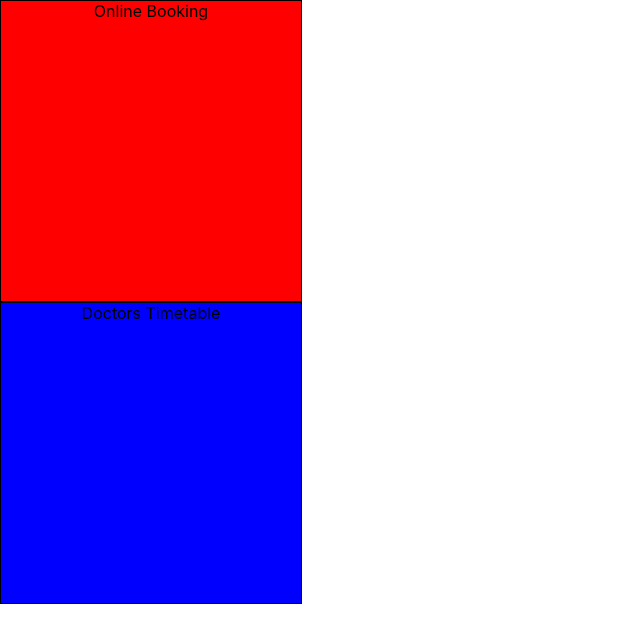
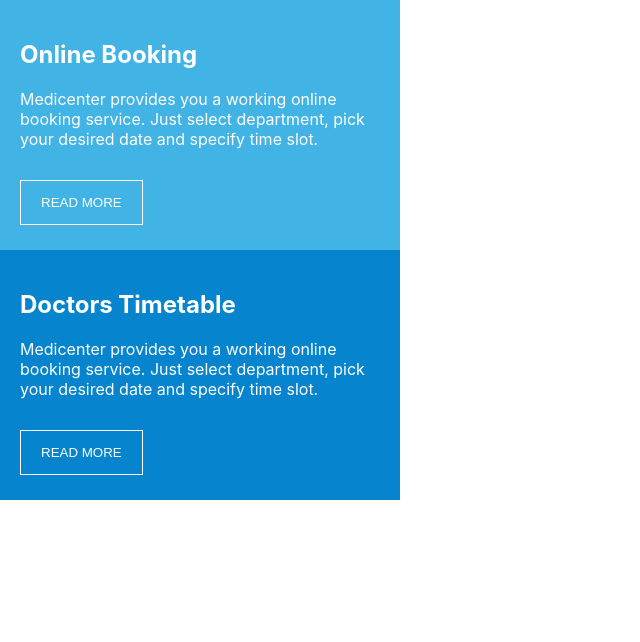
Before and after one commit to aarongraham518/webrns, a React (Create React App) app: page / in a window 1280 px wide. Shown: the top 642 px of the page, without its empty margins (0-640 px from the left). Built offline with nearby package versions, Linux system fonts and the light colour scheme.

Commit message:
updated BannerCard component along with styles

```diff
--- a/src/App.tsx
+++ b/src/App.tsx
@@ -1,11 +1,23 @@
-import './App.css';
+// import './App.css';
 import { BannerCard } from './components/BannerCard/BannerCard';
 
 function App() {
   return (
+    // ${styles.bannerWrapper}
+    // styles[`${props.backgroundColor}`]
     <div className="App">
-      <BannerCard heading={"Online Booking"} backgroundColor={'red'}/>
-      <BannerCard heading={"Doctors Timetable"} backgroundColor={'blue'}/>
+      <BannerCard
+        heading={"Online Booking"}
+        backgroundColor={'lightBlue'}
+        paragraph={'Medicenter provides you a working online booking service. Just select department, pick your desired date and specify time slot.'}
+        buttonText={'READ MORE'}
+       />
+      <BannerCard
+        heading={"Doctors Timetable"}
+        backgroundColor={'midBlue'}
+        paragraph={'Medicenter provides you a working online booking service. Just select department, pick your desired date and specify time slot.'}
+        buttonText={'READ MORE'}
+      />
     </div>
   );
 }
--- a/src/components/BannerCard/BannerCard.module.css
+++ b/src/components/BannerCard/BannerCard.module.css
@@ -1,13 +1,42 @@
-.red{
-    width: 300px;
-    height: 300px;
-    border: 1px solid black;
-    background-color: red;
+.bannerWrapper{
+    padding: 20px;
+
 }
 
-.blue{
+.headingSpec{
+    color: #fff;
+}
+
+.paragraphSpec{
+    color: #fff;
+}
+
+.buttonSpec{
+    background-color: transparent;
+    border: 1px solid white;
+    padding: 14px 20px;
+    margin: 15px 0 0 0;
+    color: white;
+    font-family: Arial, Helvetica, sans-serif;
+}
+.lightBlue{
+    max-width: 400px;
+    min-width: 300px;
+    width: 100%;
+    height: 250px;
+    background-color: #42b3e5;
+}
+
+.midBlue{
+    max-width: 400px;
+    min-width: 300px;
+    width: 100%;
+     height: 250px;
+    background-color: #0684ce;
+}
+
+.darkBlue{
     width: 300px;
-    height: 300px;
-    border: 1px solid black;
-    background-color: blue;
+    height: 250px;
+    background-color: #3156a3;
 }
--- a/src/components/BannerCard/BannerCard.tsx
+++ b/src/components/BannerCard/BannerCard.tsx
@@ -2,7 +2,7 @@ import styles from '../BannerCard/BannerCard.module.css';
 
 type BannerCardProps = {
     heading: string,
-    paragraph?: string,
+    paragraph: string,
     buttonText?: string,
     backgroundColor?: string,
     messageCount?: number,
@@ -12,7 +12,12 @@ type BannerCardProps = {
 export const BannerCard = (props: BannerCardProps) => {
     return (
         <div className={styles[`${props.backgroundColor}`]}>
-            {props.heading}
+            <div className={styles.bannerWrapper}>
+                <h2 className={styles.headingSpec}>{props.heading}</h2>
+                <p className={styles.paragraphSpec}>{props.paragraph}</p>
+                <button className={styles.buttonSpec}>{props.buttonText}</button>
+            </div>
         </div>
+
     )
 }
```
